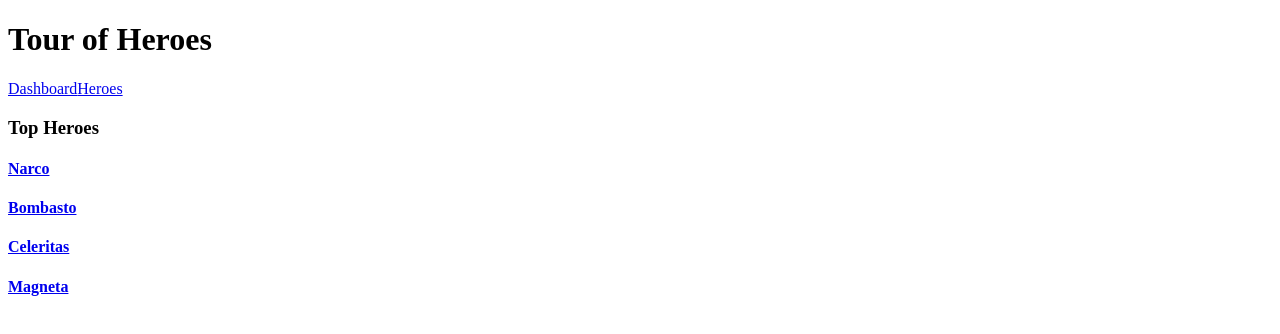
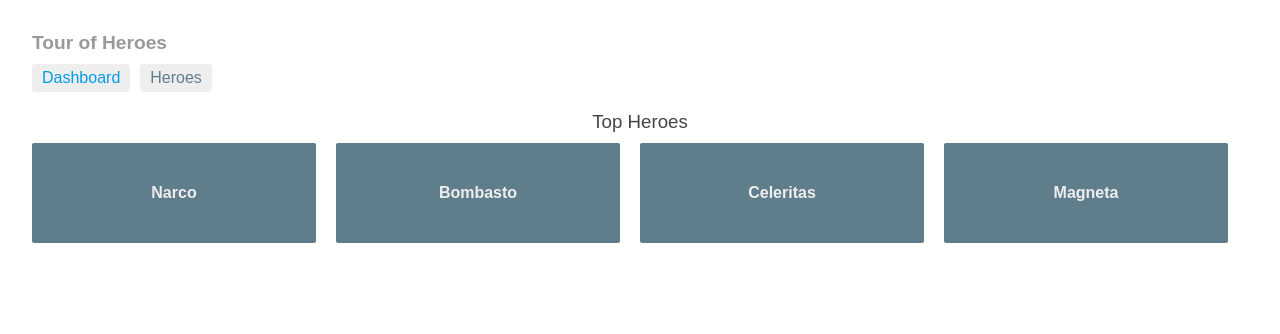
Before and after one commit to phillipells/Angular2Tutorial, an Angular app: page /dashboard in a window 1280 px wide. Shown: the top 334 px of the page. Built offline with nearby package versions, Linux system fonts and the light colour scheme.

Commit message:
finishing up the routing and styling

```diff
--- a/src/app/app.component.css
+++ b/src/app/app.component.css
@@ -1,59 +1,28 @@
 h1 {
-    color: #369;
-    font-family: Arial, Helvetica, sans-serif;
-    font-size: 250%;
+  font-size: 1.2em;
+  color: #999;
+  margin-bottom: 0;
 }
-
-.selected {
-    background-color: #CFD8DC !important;
-    color: white;
+h2 {
+  font-size: 2em;
+  margin-top: 0;
+  padding-top: 0;
 }
-
-.heroes {
-    margin: 0 0 2em 0;
-    list-style-type: none;
-    padding: 0;
-    width: 15em;
+nav a {
+  padding: 5px 10px;
+  text-decoration: none;
+  margin-top: 10px;
+  display: inline-block;
+  background-color: #eee;
+  border-radius: 4px;
 }
-
-.heroes li {
-    cursor: pointer;
-    position: relative;
-    left: 0;
-    background-color: #EEE;
-    margin: .5em;
-    padding: .3em 0;
-    height: 1.6em;
-    border-radius: 4px;
+nav a:visited, a:link {
+  color: #607D8B;
 }
-
-.heroes li.selected:hover {
-    background-color: #BBD8DC !important;
-    color: white;
+nav a:hover {
+  color: #039be5;
+  background-color: #CFD8DC;
 }
-
-.heroes li:hover {
-    color: #607D8B;
-    background-color: #DDD;
-    left: .1em;
+nav a.active {
+  color: #039be5;
 }
-
-.heroes .text {
-    position: relative;
-    top: -3px;
-}
-
-.heroes .badge {
-    display: inline-block;
-    font-size: small;
-    color: white;
-    padding: 0.8em 0.7em 0 0.7em;
-    background-color: #607D8B;
-    line-height: 1em;
-    position: relative;
-    left: -1px;
-    top: -4px;
-    height: 1.8em;
-    margin-right: .8em;
-    border-radius: 4px 0 0 4px;
-}
--- a/src/app/app.component.ts
+++ b/src/app/app.component.ts
@@ -2,12 +2,15 @@
 
 @Component({
     selector: 'my-app',
-    template: `<h1>{{title}}</h1>
-    <nav>
-        <a routerLink="/dashboard">Dashboard</a>
-        <a routerLink="/heroes">Heroes</a>
-    </nav>
-    <router-outlet></router-outlet>`
+    template: `
+  <h1>{{title}}</h1>
+  <nav>
+    <a routerLink="/dashboard" routerLinkActive="active">Dashboard</a>
+    <a routerLink="/heroes" routerLinkActive="active">Heroes</a>
+  </nav>
+  <router-outlet></router-outlet>
+`,
+styleUrls: ['./app.component.css']
 })
 
 export class AppComponent {
--- /dev/null
+++ b/src/app/dashboard.component.css
@@ -0,0 +1,61 @@
+[class*='col-'] {
+  float: left;
+  padding-right: 20px;
+  padding-bottom: 20px;
+}
+[class*='col-']:last-of-type {
+  padding-right: 0;
+}
+a {
+  text-decoration: none;
+}
+*, *:after, *:before {
+  -webkit-box-sizing: border-box;
+  -moz-box-sizing: border-box;
+  box-sizing: border-box;
+}
+h3 {
+  text-align: center; margin-bottom: 0;
+}
+h4 {
+  position: relative;
+}
+.grid {
+  margin: 0;
+}
+.col-1-4 {
+  width: 25%;
+}
+.module {
+  padding: 20px;
+  text-align: center;
+  color: #eee;
+  max-height: 120px;
+  min-width: 120px;
+  background-color: #607D8B;
+  border-radius: 2px;
+}
+.module:hover {
+  background-color: #EEE;
+  cursor: pointer;
+  color: #607d8b;
+}
+.grid-pad {
+  padding: 10px 0;
+}
+.grid-pad > [class*='col-']:last-of-type {
+  padding-right: 20px;
+}
+@media (max-width: 600px) {
+  .module {
+    font-size: 10px;
+    max-height: 75px; }
+}
+@media (max-width: 1024px) {
+  .grid {
+    margin: 0;
+  }
+  .module {
+    min-width: 60px;
+  }
+}
--- a/src/app/dashboard.component.ts
+++ b/src/app/dashboard.component.ts
@@ -5,7 +5,8 @@
 
 @Component({
     selector: 'my-dashboard',
-    templateUrl: 'dashboard.component.html'
+    templateUrl: 'dashboard.component.html',
+    styleUrls: ['./dashboard.component.css']
 })
 
 export class DashboardComponent implements OnInit {
--- /dev/null
+++ b/src/app/hero-detail.component.css
@@ -0,0 +1,29 @@
+label {
+  display: inline-block;
+  width: 3em;
+  margin: .5em 0;
+  color: #607D8B;
+  font-weight: bold;
+}
+input {
+  height: 2em;
+  font-size: 1em;
+  padding-left: .4em;
+}
+button {
+  margin-top: 20px;
+  font-family: Arial;
+  background-color: #eee;
+  border: none;
+  padding: 5px 10px;
+  border-radius: 4px;
+  cursor: pointer; cursor: hand;
+}
+button:hover {
+  background-color: #cfd8dc;
+}
+button:disabled {
+  background-color: #eee;
+  color: #ccc;
+  cursor: auto;
+}
--- a/src/app/hero-detail.component.ts
+++ b/src/app/hero-detail.component.ts
@@ -1,4 +1,4 @@
-import { Component, Input, OnInit } from '@angular/core';
+import { Component, OnInit } from '@angular/core';
 import { ActivatedRoute, Params } from '@angular/router';
 import { Location } from '@angular/common';
 
@@ -9,7 +9,8 @@
 
 @Component({
     selector: 'my-hero-detail',
-    templateUrl: './hero-detail.component.html'
+    templateUrl: './hero-detail.component.html',
+    styleUrls: ['./hero-detail.component.css']
 })
 
 export class HeroDetailComponent implements OnInit {
@@ -22,7 +23,6 @@
     }
 
 
-    @Input()
     hero: Hero;
 
     ngOnInit(): void {
--- /dev/null
+++ b/src/app/heroes.component.css
@@ -0,0 +1,60 @@
+
+h1 {
+    color: #369;
+    font-family: Arial, Helvetica, sans-serif;
+    font-size: 250%;
+}
+
+.selected {
+    background-color: #CFD8DC !important;
+    color: white;
+}
+
+.heroes {
+    margin: 0 0 2em 0;
+    list-style-type: none;
+    padding: 0;
+    width: 15em;
+}
+
+.heroes li {
+    cursor: pointer;
+    position: relative;
+    left: 0;
+    background-color: #EEE;
+    margin: .5em;
+    padding: .3em 0;
+    height: 1.6em;
+    border-radius: 4px;
+}
+
+.heroes li.selected:hover {
+    background-color: #BBD8DC !important;
+    color: white;
+}
+
+.heroes li:hover {
+    color: #607D8B;
+    background-color: #DDD;
+    left: .1em;
+}
+
+.heroes .text {
+    position: relative;
+    top: -3px;
+}
+
+.heroes .badge {
+    display: inline-block;
+    font-size: small;
+    color: white;
+    padding: 0.8em 0.7em 0 0.7em;
+    background-color: #607D8B;
+    line-height: 1em;
+    position: relative;
+    left: -1px;
+    top: -4px;
+    height: 1.8em;
+    margin-right: .8em;
+    border-radius: 4px 0 0 4px;
+}
--- a/src/app/heroes.component.html
+++ b/src/app/heroes.component.html
@@ -1,6 +1,14 @@
-<ul class="heroes">
-  <li *ngFor="let hero of heroes" (click)="onSelect(hero)">
-    <span class="badge">{{hero.id}}</span>
-    {{hero.name}}</li>
-</ul>
-<my-hero-detail [hero]="selectedHero"></my-hero-detail>
+<h2>My Heroes</h2>
+  <ul class="heroes">
+    <li *ngFor="let hero of heroes"
+      [class.selected]="hero === selectedHero"
+      (click)="onSelect(hero)">
+      <span class="badge">{{hero.id}}</span> {{hero.name}}
+    </li>
+  </ul>
+  <div *ngIf="selectedHero">
+  <h2>
+    {{selectedHero.name | uppercase}} is my hero
+  </h2>
+  <button (click)="gotoDetail()">View Details</button>
+</div>
--- a/src/app/heroes.component.ts
+++ b/src/app/heroes.component.ts
@@ -1,5 +1,6 @@
 import { Component } from '@angular/core';
 import { OnInit } from '@angular/core';
+import { Router } from '@angular/router';
 
 import { Hero } from './hero';
 import { HeroService } from './hero.service';
@@ -7,13 +8,16 @@
 
 @Component({
   selector: 'my-heroes',
-  styleUrls: ['app.component.css'],
-  templateUrl: 'heroes.component.html'
+  styleUrls: ['heroes.component.css'],
+  templateUrl: './heroes.component.html'
 
 })
 export class HeroesComponent implements OnInit {
 
-  constructor(private heroService: HeroService) { }
+  constructor(
+    private heroService: HeroService,
+    private router: Router) { }
+
   heroes: Hero[];
   selectedHero: Hero;
 
@@ -28,4 +32,8 @@
   getHeroes(): void {
     this.heroService.getHeroes().then(heroes => this.heroes = heroes);
   }
+
+  gotoDetail(): void {
+    this.router.navigate(['/detail', this.selectedHero.id]);
+  }
 }
--- a/src/index.html
+++ b/src/index.html
@@ -7,6 +7,7 @@
 
   <meta name="viewport" content="width=device-width, initial-scale=1">
   <link rel="icon" type="image/x-icon" href="favicon.ico">
+  <link rel="stylesheet" href="./styles.css">
 </head>
 <body>
   <my-app>Loading...</my-app>
--- a/src/styles.css
+++ b/src/styles.css
@@ -1 +1,116 @@
-/* You can add global styles to this file, and also import other style files */
+/* #docregion , quickstart, toh */
+/* Master Styles */
+h1 {
+  color: #369;
+  font-family: Arial, Helvetica, sans-serif;
+  font-size: 250%;
+}
+h2, h3 {
+  color: #444;
+  font-family: Arial, Helvetica, sans-serif;
+  font-weight: lighter;
+}
+body {
+  margin: 2em;
+}
+/* #enddocregion quickstart */
+body, input[text], button {
+  color: #888;
+  font-family: Cambria, Georgia;
+}
+/* #enddocregion toh */
+a {
+  cursor: pointer;
+  cursor: hand;
+}
+button {
+  font-family: Arial;
+  background-color: #eee;
+  border: none;
+  padding: 5px 10px;
+  border-radius: 4px;
+  cursor: pointer;
+  cursor: hand;
+}
+button:hover {
+  background-color: #cfd8dc;
+}
+button:disabled {
+  background-color: #eee;
+  color: #aaa;
+  cursor: auto;
+}
+
+/* Navigation link styles */
+nav a {
+  padding: 5px 10px;
+  text-decoration: none;
+  margin-right: 10px;
+  margin-top: 10px;
+  display: inline-block;
+  background-color: #eee;
+  border-radius: 4px;
+}
+nav a:visited, a:link {
+  color: #607D8B;
+}
+nav a:hover {
+  color: #039be5;
+  background-color: #CFD8DC;
+}
+nav a.active {
+  color: #039be5;
+}
+
+/* items class */
+.items {
+  margin: 0 0 2em 0;
+  list-style-type: none;
+  padding: 0;
+  width: 24em;
+}
+.items li {
+  cursor: pointer;
+  position: relative;
+  left: 0;
+  background-color: #EEE;
+  margin: .5em;
+  padding: .3em 0;
+  height: 1.6em;
+  border-radius: 4px;
+}
+.items li:hover {
+  color: #607D8B;
+  background-color: #DDD;
+  left: .1em;
+}
+.items li.selected {
+  background-color: #CFD8DC;
+  color: white;
+}
+.items li.selected:hover {
+  background-color: #BBD8DC;
+}
+.items .text {
+  position: relative;
+  top: -3px;
+}
+.items .badge {
+  display: inline-block;
+  font-size: small;
+  color: white;
+  padding: 0.8em 0.7em 0 0.7em;
+  background-color: #607D8B;
+  line-height: 1em;
+  position: relative;
+  left: -1px;
+  top: -4px;
+  height: 1.8em;
+  margin-right: .8em;
+  border-radius: 4px 0 0 4px;
+}
+/* #docregion toh */
+/* everywhere else */
+* {
+  font-family: Arial, Helvetica, sans-serif;
+}
```
